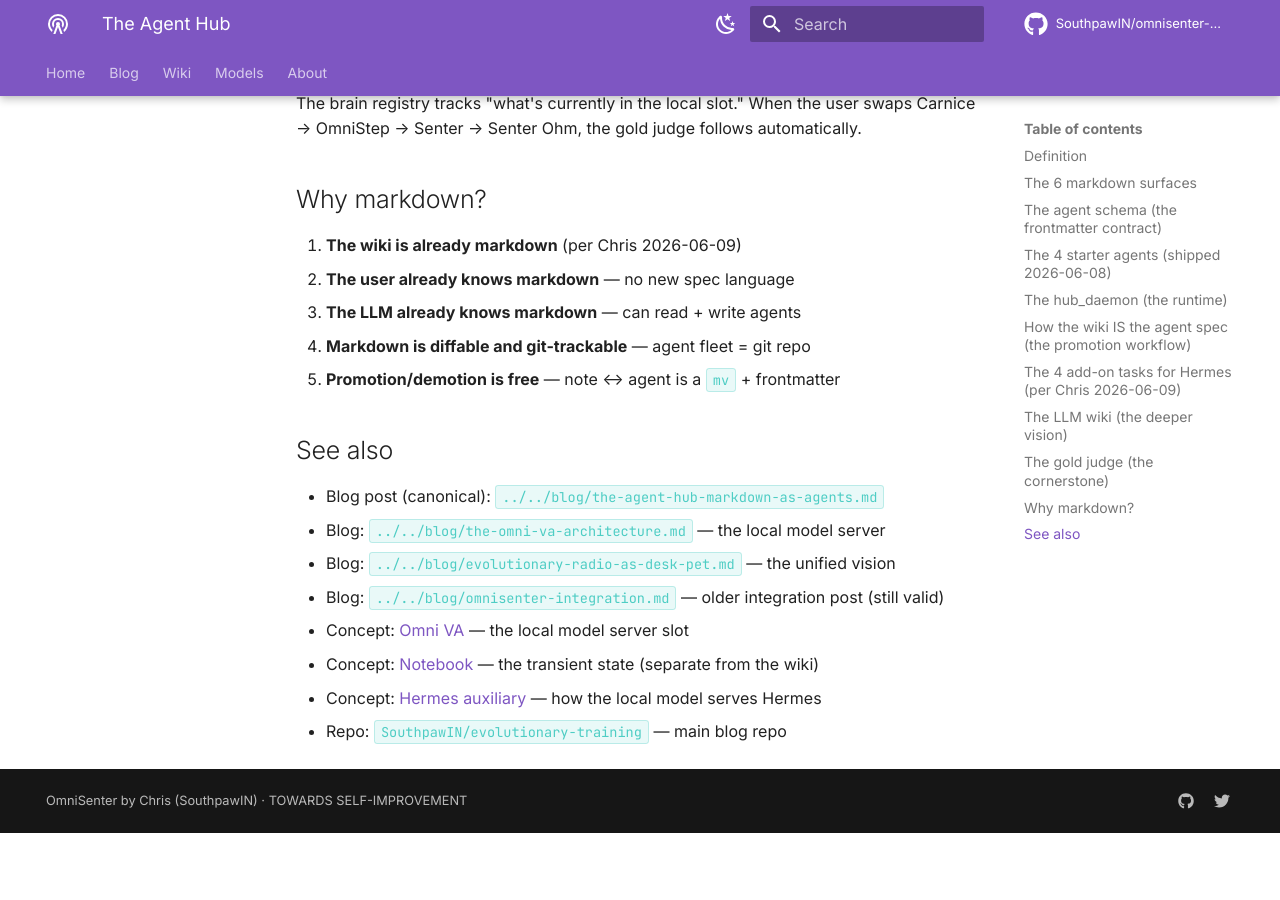
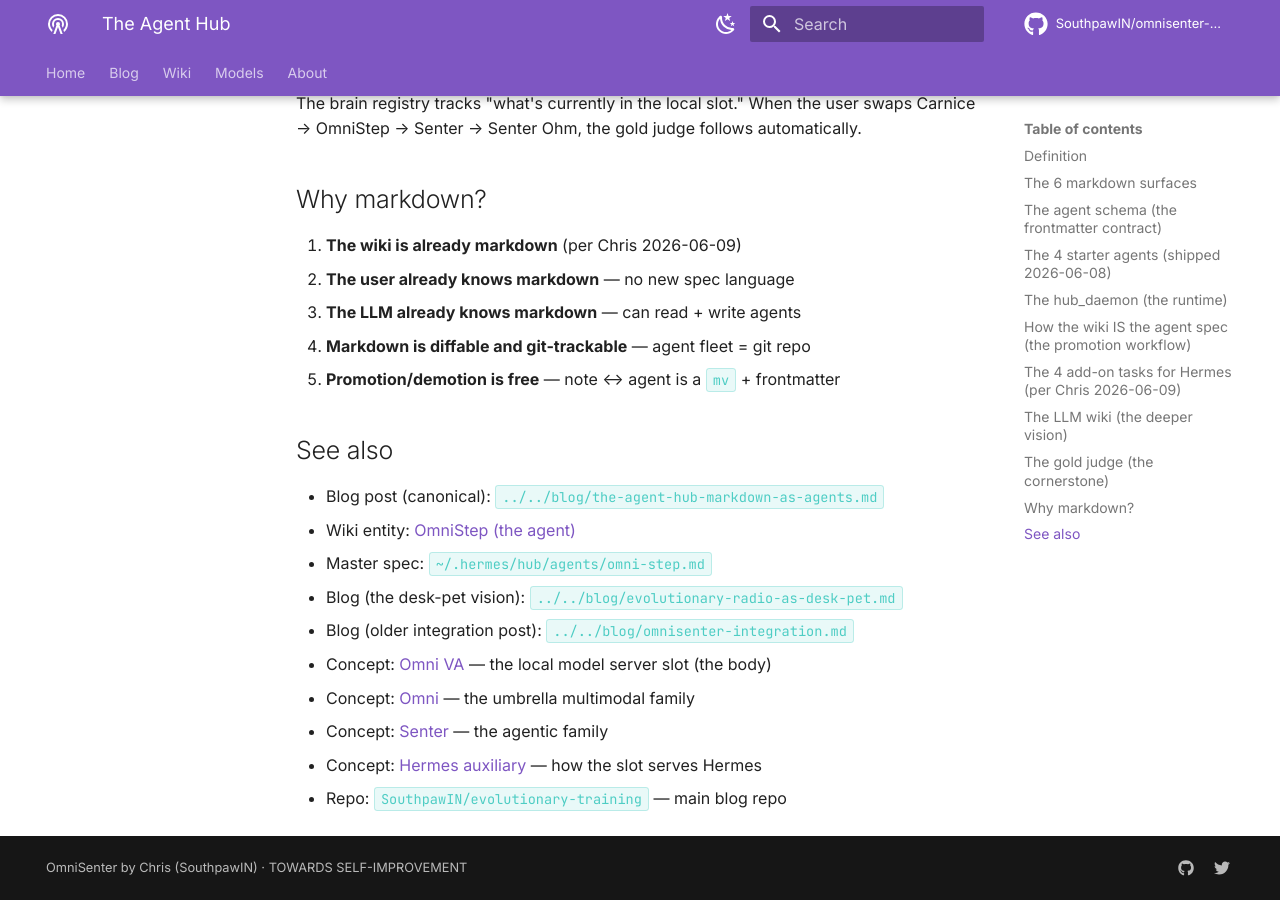
Before and after one commit to SouthpawIN/omnisenter-blog, an MkDocs documentation site: the page built from docs/wiki/concepts/agent-hub.md, in a window 1280 px wide and 900 px high, scrolled down 5369 px. Built offline with MkDocs 1.6.1 and Material for MkDocs 9.7.7, drawn with Linux system fonts in a browser that asks for light colours; comment, search, counter and statistics services are not loaded; before the commit the page ends 6202 px from its top, so only the background shows below that.

Commit message:
Mirror: OmniStep (the agent) entity + agent vs slot naming

```diff
--- a/docs/wiki/concepts/agent-hub.md
+++ b/docs/wiki/concepts/agent-hub.md
@@ -195,10 +195,12 @@ gold judge follows automatically.
 ## See also
 
 - Blog post (canonical): [`../../blog/the-agent-hub-markdown-as-agents.md`](../../blog/the-agent-hub-markdown-as-agents.md)
-- Blog: [`../../blog/the-omni-va-architecture.md`](../../blog/the-omni-va-architecture.md) — the local model server
-- Blog: [`../../blog/evolutionary-radio-as-desk-pet.md`](../../blog/evolutionary-radio-as-desk-pet.md) — the unified vision
-- Blog: [`../../blog/omnisenter-integration.md`](../../blog/omnisenter-integration.md) — older integration post (still valid)
-- Concept: [Omni VA](./omni-va.md) — the local model server slot
-- Concept: [Notebook](./notebook.md) — the transient state (separate from the wiki)
-- Concept: [Hermes auxiliary](./hermes-auxiliary.md) — how the local model serves Hermes
+- Wiki entity: [OmniStep (the agent)](../entities/omni-step.md)
+- Master spec: `~/.hermes/hub/agents/omni-step.md`
+- Blog (the desk-pet vision): [`../../blog/evolutionary-radio-as-desk-pet.md`](../../blog/evolutionary-radio-as-desk-pet.md)
+- Blog (older integration post): [`../../blog/omnisenter-integration.md`](../../blog/omnisenter-integration.md)
+- Concept: [Omni VA](./omni-va.md) — the local model server slot (the body)
+- Concept: [Omni](./omni.md) — the umbrella multimodal family
+- Concept: [Senter](./senter.md) — the agentic family
+- Concept: [Hermes auxiliary](./hermes-auxiliary.md) — how the slot serves Hermes
 - Repo: [`SouthpawIN/evolutionary-training`](https://github.com/SouthpawIN/evolutionary-training) — main blog repo
```
Also changed, not shown: docs/blog/the-agent-hub-markdown-as-agents.md (+5 -0 lines), docs/blog/the-omni-va-architecture.md (+9 -4 lines), docs/wiki/README.md (+3 -1 lines), docs/wiki/concepts/omni-va.md (+10 -0 lines), docs/wiki/entities/omni-step.md (added, +95 -0 lines).
